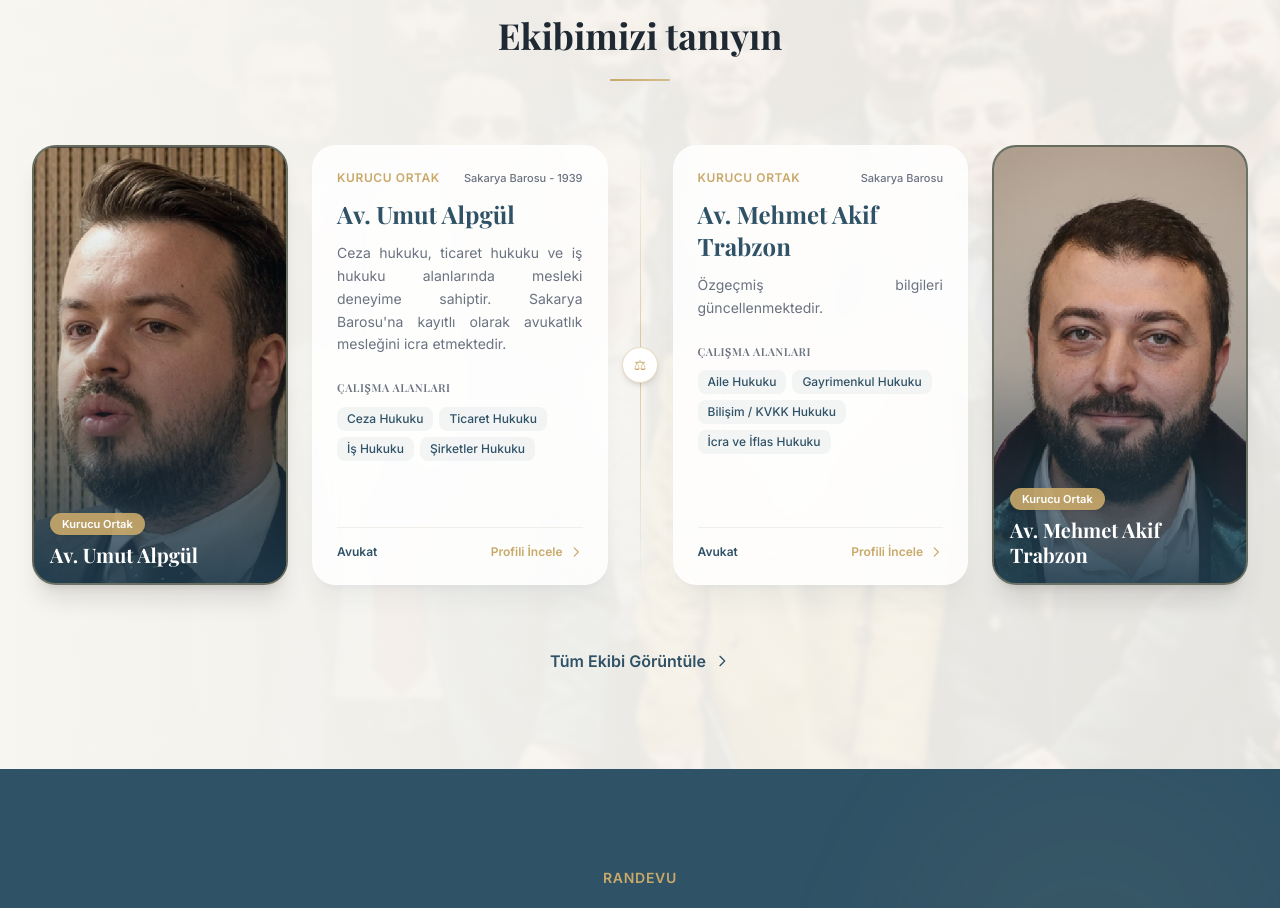
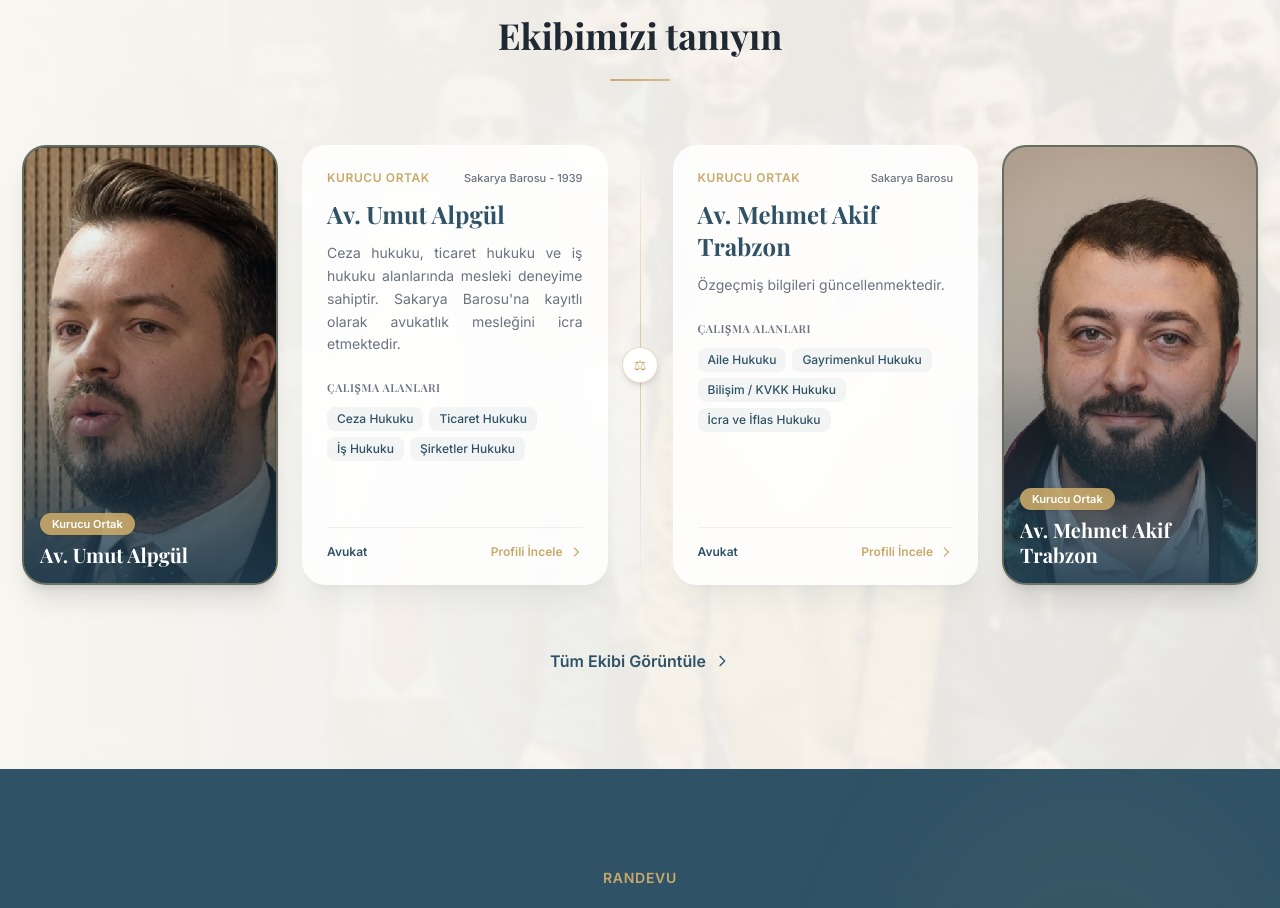
Before and after one commit to Erkan54/mat-hukuk, a React (Vite) app: page / in a window 1280 px wide. Shown: the part 2845-3753 px from the top of the page. Built offline with nearby package versions, Linux system fonts and the light colour scheme; a web font is replaced by a local one.

Commit message:
style: Ekibimiz masaüstü fotoğrafları 10px daha dışa (sola ve sağa) kaydırıldı

```diff
--- a/src/components/home/TeamPreview.jsx
+++ b/src/components/home/TeamPreview.jsx
@@ -44,7 +44,7 @@ export default function TeamPreview() {
         </div>
 
         {/* Desktop Layout - Straight Cards Spread Wide Across Screen */}
-        <div className="hidden lg:flex items-center justify-between gap-6 max-w-[1360px] mx-auto min-h-[460px] py-4">
+        <div className="hidden lg:flex items-center justify-between gap-6 max-w-[1400px] mx-auto min-h-[460px] py-4">
 
           {/* 1. Umut Alpgül Photo Frame (Far-Left Edge) */}
           <motion.div
@@ -53,7 +53,7 @@ export default function TeamPreview() {
             viewport={{ once: true }}
             transition={{ duration: 0.7, ease: [0.22, 1, 0.36, 1] }}
             whileHover={{ scale: 1.03 }}
-            className="w-64 h-[440px] rounded-3xl overflow-hidden shadow-xl border-2 border-gold/40 relative group shrink-0 bg-gradient-to-br from-navy to-navy-dark cursor-pointer"
+            className="w-64 h-[440px] rounded-3xl overflow-hidden shadow-xl border-2 border-gold/40 relative group shrink-0 bg-gradient-to-br from-navy to-navy-dark cursor-pointer -ml-2.5"
           >
             <img
               src={team[0].image}
@@ -206,7 +206,7 @@ export default function TeamPreview() {
             viewport={{ once: true }}
             transition={{ duration: 0.7, ease: [0.22, 1, 0.36, 1] }}
             whileHover={{ scale: 1.03 }}
-            className="w-64 h-[440px] rounded-3xl overflow-hidden shadow-xl border-2 border-gold/40 relative group shrink-0 bg-gradient-to-br from-navy to-navy-dark cursor-pointer"
+            className="w-64 h-[440px] rounded-3xl overflow-hidden shadow-xl border-2 border-gold/40 relative group shrink-0 bg-gradient-to-br from-navy to-navy-dark cursor-pointer -mr-2.5"
           >
             <img
               src={team[1].image}
```
Also changed, not shown: 1 other file (tests, documents, lock files or other folders).
